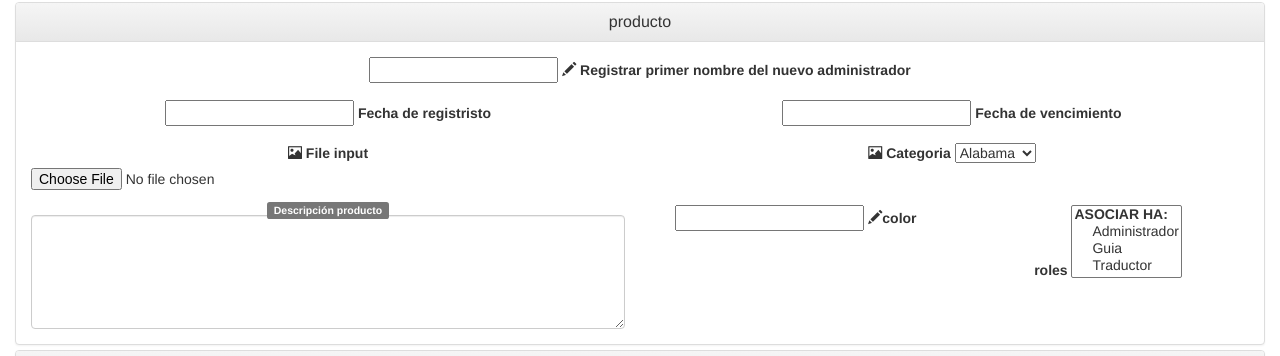
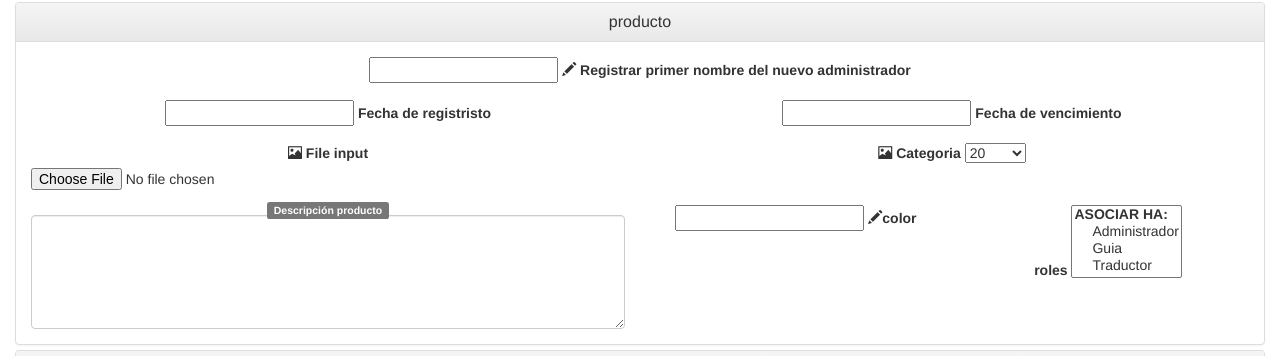
Before and after one commit to afcanop/GRAFFITOUR, a PHP site: template application/view/contenido/ContenidoAdmTiendaCatalogo.php in a window 1280 px wide. Shown: the part 225-581 px from the top of the page. Run offline with PHP 8.4, Linux system fonts and the light colour scheme; the template is opened without the code that fills it, so the values that code supplies are empty; some libraries are stand-ins or nearby versions.

Commit message:
se organizo el campo de calzado

```diff
--- a/application/view/contenido/ContenidoAdmTiendaCatalogo.php
+++ b/application/view/contenido/ContenidoAdmTiendaCatalogo.php
@@ -48,8 +48,32 @@
                                     <div class="col-md-6">
                                         <label for="exampleInputFile"><samp class="glyphicon glyphicon-picture"></samp> Categoria</label>
                                         <select class="js-example-basic-single">
-                                            <option value="AL">Alabama</option>
-                                            <option value="WY">Wyoming</option>
+                                            <optgroup>INFANTILES Y NIÑOS</optgroup>
+                                            <option>20</option>
+                                            <option>21</option>
+                                            <option>22</option>
+                                            <option>23</option>
+                                            <option>24</option>
+                                            <option>25</option>
+                                            <option>26</option>
+                                            <option>27</option>
+                                            <option>27 1/2</option>
+                                            <option>28</option>
+                                            <option>28 1/2</option>
+                                            <option>29</option>
+                                            <option>30</option>
+                                            <optgroup>jovenes</optgroup>
+                                            <option>30 1/2</option>
+                                            <option>31 </option>
+                                            <option>32</option>                                          <option>30 1/2</option>
+                                            <option>32 1/2</option>
+                                            <option>33</option>
+                                            <option>33 1/2</option>
+                                            <option>34</option>
+                                            <option>34 1/2</option>
+                                            <option>35</option>
+                                            <option>36</option>
+                                            <option>36 1/2</option>
                                         </select>
                                     </div>
                                 </div>
@@ -61,7 +85,7 @@
                                     </div>
                                     <div class="col-md-3">
                                         <div class="form-group form-animate-text">
-                                            <input type="text" class="form-text"   name="PrimerNombre" required>
+                                            <input type="text" class="form-text"   name="color" required>
                                             <span class="bar"></span>
                                             <label><span class="glyphicon glyphicon-pencil"></span>color </label>
                                         </div>
@@ -98,3 +122,4 @@
                 </div>
             </div>
         </div>
+    </div>
```
Also changed, not shown: 1 other file.
